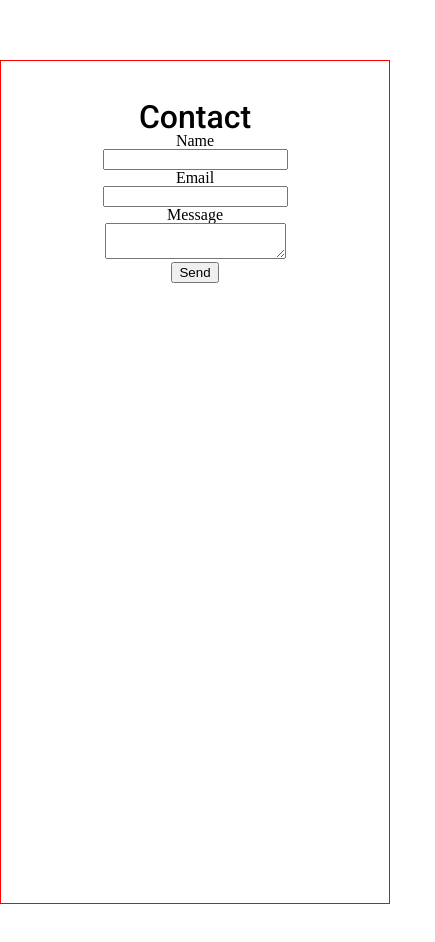
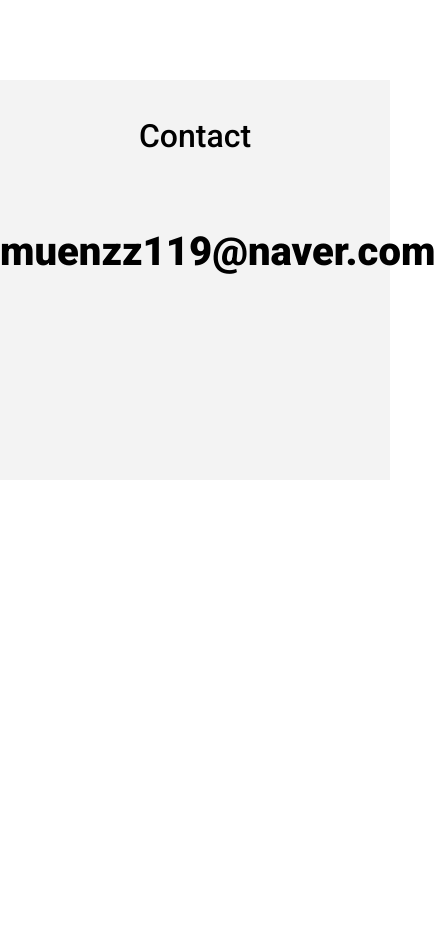
Before and after one commit to allmanLee/passionfirst-portfolio, a Vue app: page / in a window 390 px wide. Shown: the top 942 px of the page, 435 px wide, since content can reach past the window. After the commit the page ends 844 px from the top, so only its background shows below. Built offline with nearby package versions, Linux system fonts and the light colour scheme.

Commit message:
contact 이메일 보내기 기능, 디자인, 주소 복사기능 구현 완료

```diff
--- a/package.json
+++ b/package.json
@@ -11,6 +11,7 @@
     "core-js": "^3.6.5",
     "emailjs-com": "^2.6.4",
     "vue": "^3.0.0",
+    "vue-clipboard2": "^0.3.1",
     "vue-router": "^4.0.0-0",
     "vuex": "^4.0.0-0"
   },
--- a/src/components/layouts/MainContact.vue
+++ b/src/components/layouts/MainContact.vue
@@ -4,18 +4,20 @@
       <h1 class="contact-title">Contact</h1>
       <form class="contact-form" @submit.prevent="sendEmail">
         <label>Name</label>
-        <input type="text" name="user_name" />
+        <input id="text" type="text" name="user_name" />
         <label>Email</label>
         <input type="email" name="user_email" />
         <label>Message</label>
         <textarea name="message"></textarea>
         <input type="submit" value="Send" />
       </form>
+      <p class="email-m-text wiggle" @click="emailCopy">muenzz119@naver.com</p>
     </div>
   </div>
 </template>
 <script>
 import emailjs from "emailjs-com";
+
 export default {
   methods: {
     sendEmail: (e) => {
@@ -35,30 +37,123 @@
           }
         );
     },
+    copyToClipboard: function copyToClipboard(val) {
+      var t = document.createElement("textarea");
+      document.body.appendChild(t);
+      t.value = val;
+      t.select();
+      document.execCommand("copy");
+      document.body.removeChild(t);
+    },
+    emailCopy: function () {
+      this.copyToClipboard("muenzz119@naver.com");
+      alert("주소를 복사하였습니다");
+    },
   },
 };
 </script>
 <style lang="scss" scoped>
+#mainContact {
+  background-color: #f3f3f3;
+}
 .contact-wrap {
-  box-sizing: border-box;
   max-width: 1200px;
-  height: 100vh;
-  border: 1px solid red;
-  margin: 60px auto;
+  margin: 0 auto;
+  height: 900px;
   text-align: center;
 }
 .contact-title {
+  display: block;
   font-family: "Roboto";
-  margin-top: 40px;
+  margin-top: 80px;
+  padding-top: 40px;
   font-size: 32px;
   font-weight: 500;
 }
+form {
+  margin-top: 20px;
+  padding-top: 10px;
+  padding-bottom: 20px;
+}
 label,
-input {
+input,
+textarea {
+  width: 600px;
   display: block;
-  margin: 0 auto;
+  margin-right: auto;
+  margin-left: auto;
+  border-radius: 12px;
+  border: none;
+  height: 30px;
+}
+label {
+  margin-top: 20px;
+  font-family: "Roboto";
+  font-weight: 500;
+}
+textarea {
+  height: 400px;
 }
 input {
-  max-width: 600px;
+  text-align: center;
+  font-size: 16px;
+}
+input[type="submit"] {
+  width: auto;
+  margin: 20px auto;
+  padding-left: 60px;
+  padding-right: 60px;
+  height: 48px;
+  background-color: blueviolet;
+  color: #ffffff;
+}
+input:hover,
+textarea:hover {
+  box-shadow: 0px 0px 12px 4px #dbdbdb;
+}
+input[type="submit"]:hover {
+  opacity: 0.8;
+}
+@media (max-width: 768px) {
+  .contact-wrap {
+    height: 400px;
+  }
+  form {
+    display: none;
+  }
+  .email-m-text {
+    display: block;
+    font-size: 40px;
+    font-weight: 900;
+    font-family: "Roboto";
+    margin-top: 80px;
+  }
+  .email-m-text:hover {
+    color: blueviolet;
+  }
+}
+@keyframes wiggle {
+  0% {
+    transform: rotate(0deg);
+  }
+  80% {
+    transform: rotate(0deg);
+  }
+  85% {
+    transform: rotate(5deg);
+  }
+  95% {
+    transform: rotate(-5deg);
+  }
+  100% {
+    transform: rotate(0deg);
+  }
+}
+.wiggle {
+  display: inline-block;
+  animation: wiggle 2.5s infinite;
+}
+.wiggle:hover {
+  animation: none;
 }
 </style>
--- a/src/main.js
+++ b/src/main.js
@@ -2,7 +2,6 @@
 import App from "./App.vue";
 import router from "./router";
 import store from "./store";
-
 import "./assets/css/reset.css";
 import "./assets/css/base.css";
 
```
Also changed, not shown: 1 other file (tests, documents, lock files or other folders).
